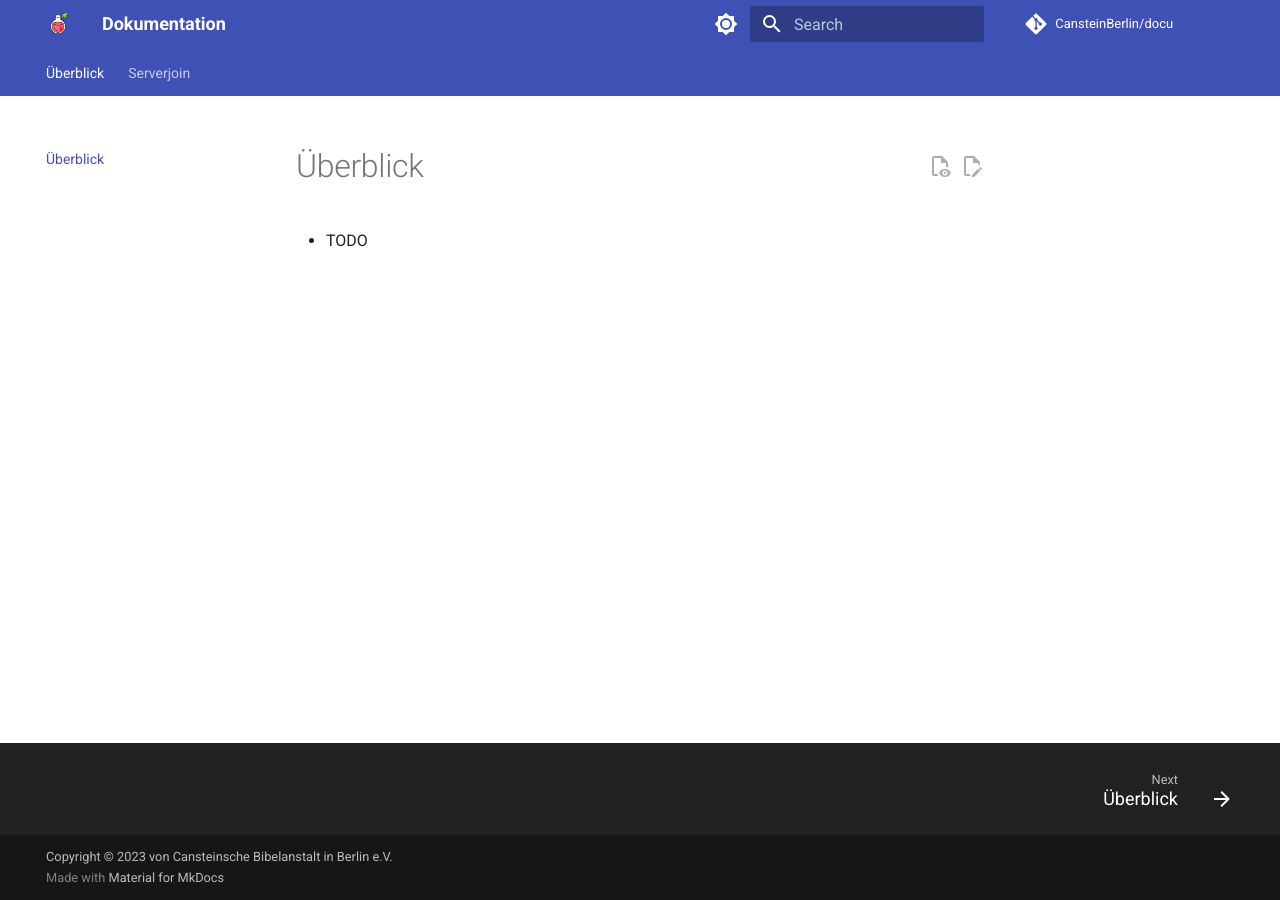
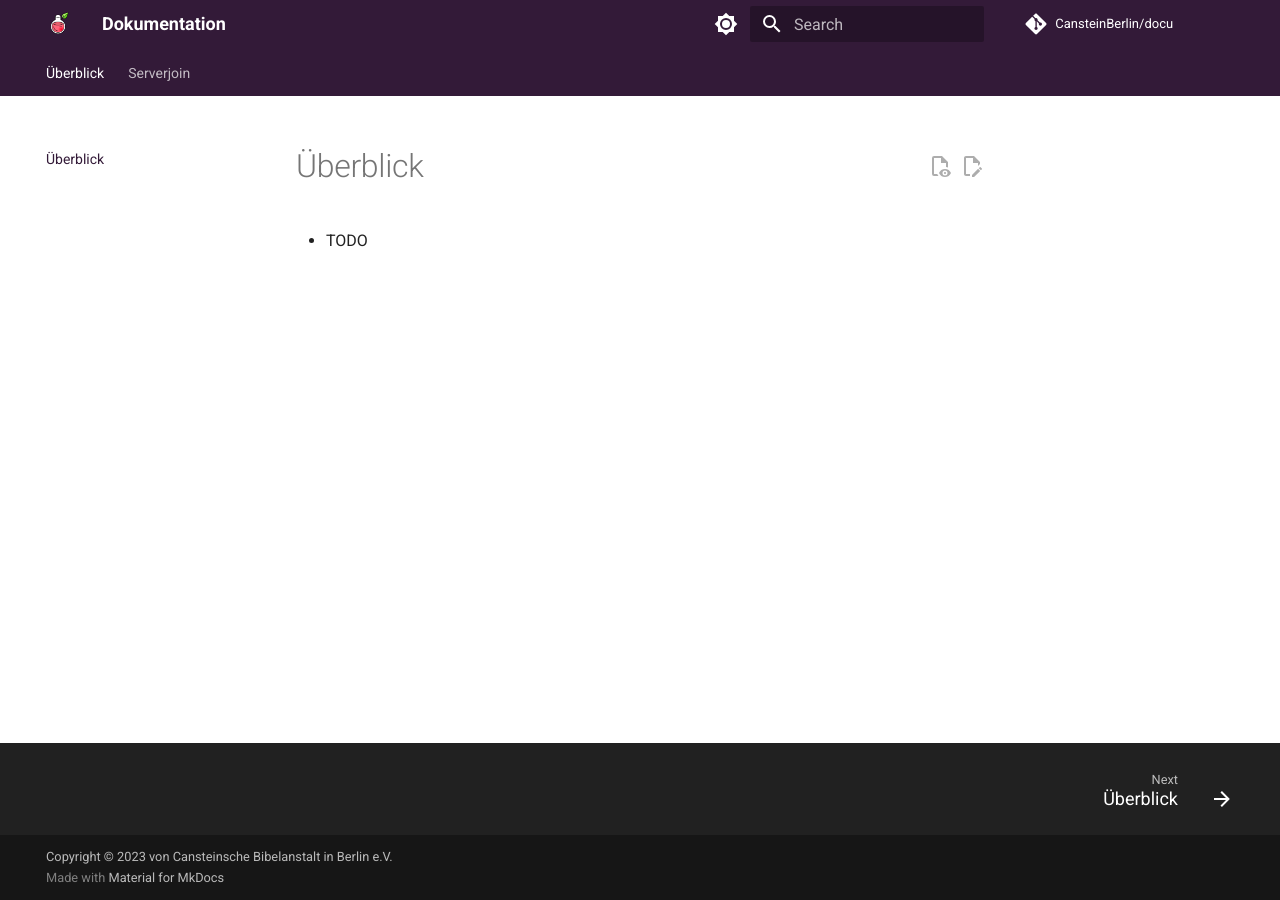
Before and after one commit to CansteinBerlin/docu, an MkDocs documentation site: the page built from docs/index.md, in a window 1280 px wide. Built offline with MkDocs 1.6.1 and Material for MkDocs 9.7.7, drawn with Linux system fonts in a browser that asks for light colours; comment, search, counter and statistics services are not loaded.

Commit message:
Fixing main color

```diff
--- a/docs/stylesheets/extra.css
+++ b/docs/stylesheets/extra.css
@@ -1,5 +1,7 @@
-[data-md-color-primary="indigo"]
---md-primary-fg-color: #331A38;
+[data-md-color-primary="indigo"] {
+    --md-primary-fg-color: #331A38;
+}
 
-[data-md-color-accent="indigo"]
---md-accent-fg-color: #FEC859;
+[data-md-color-accent="indigo"] {
+    --md-accent-fg-color: #FEC859;
+}
```
